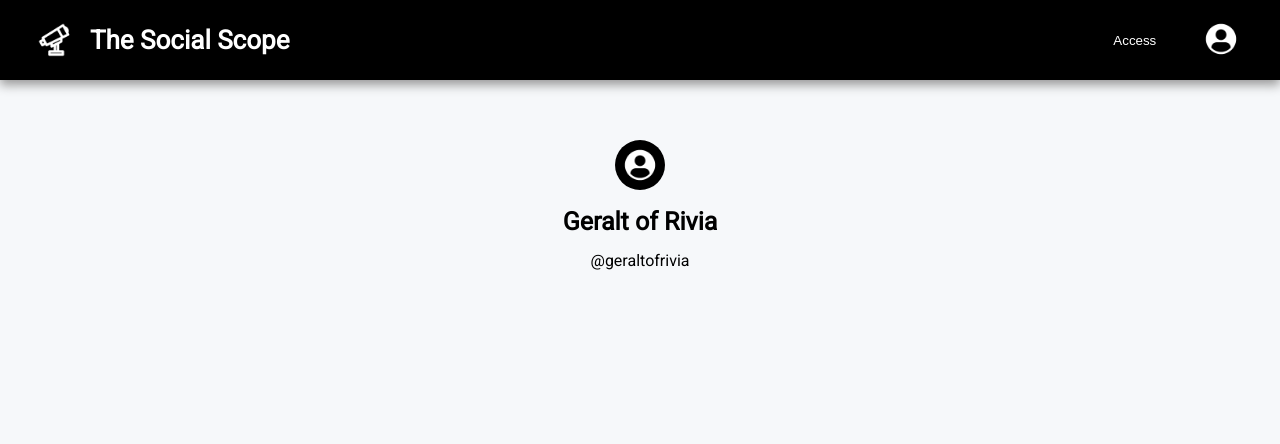
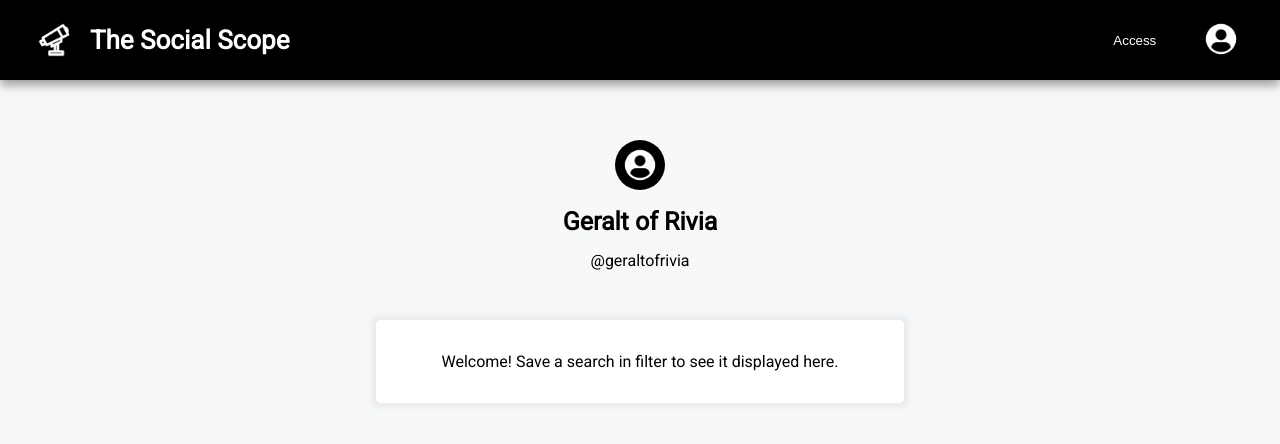
Before and after one commit to AndrewZapotochnyi/FB-Audience-Outreach, a React (Create React App) app in the folder client/: page /profile in a window 1280 px wide. Shown: the top 444 px of the page. Built offline with nearby package versions, Linux system fonts and the light colour scheme; no server answers.

Commit message:
Added search notice component

```diff
--- a/client/src/App.css
+++ b/client/src/App.css
@@ -288,6 +288,15 @@ body .Page .Profile-save .Profile-page .Profile-header {
   margin-bottom: 15px;
   font-size: 25px;
 }
+body .Page .Profile-save .Search-notice {
+  display: flex;
+  background-color: white;
+  width: 29em;
+  padding: 2em;
+  box-shadow: 0px 0px 5px 5px #E9EBEC;
+  border-radius: 5px;
+  justify-content: center;
+}
 body .Page .Profile-save .Saved-data {
   display: flex;
   background-color: white;
--- a/client/src/App.js
+++ b/client/src/App.js
@@ -13,6 +13,7 @@ import About from './components/About';
 import Filter from "./components/Filter";
 import Charts from "./components/Charts";
 import Saves from "./components/Saves";
+import SearchNotice from "./components/SearchNotice";
 import {getReachEstimate} from "./helpers/getReachEstimate";
 
 import avatar from './img/avatar.png';
@@ -346,6 +347,7 @@ export default function App() {
             <div className="Profile-save">
               <Profile>
               </Profile>
+              {!saveObject.reachEstimates && <SearchNotice />}
               {saveObject.reachEstimates && <Saves saveObject={saveObject} reachEstimates={reachEstimates} setSelectedInterestCategory={setSelectedInterestCategory} filterInterest={filterInterest} onSubmitInterest={onSubmitInterest} onSaveAudience={onSaveAudience}/>}
             </div>
           </Route>
--- a/client/src/App.scss
+++ b/client/src/App.scss
@@ -377,6 +377,16 @@ body {
         }
       }
 
+      .Search-notice {
+        display: flex;
+        background-color: white;
+        width: 29em;
+        padding: 2em;
+        box-shadow: 0px 0px 5px 5px #E9EBEC;
+        border-radius: 5px;
+        justify-content: center;
+      }
+
       .Saved-data {
         display: flex;
         background-color: white;
--- /dev/null
+++ b/client/src/components/SearchNotice.js
@@ -0,0 +1,7 @@
+import React from 'react';
+
+export default function SearchNotice() {
+  return (
+    <div className="Search-notice">Welcome! Save a search in filter to see it displayed here.</div>
+  )
+}
```
Also changed, not shown: 1 other file (tests, documents, lock files or other folders).
